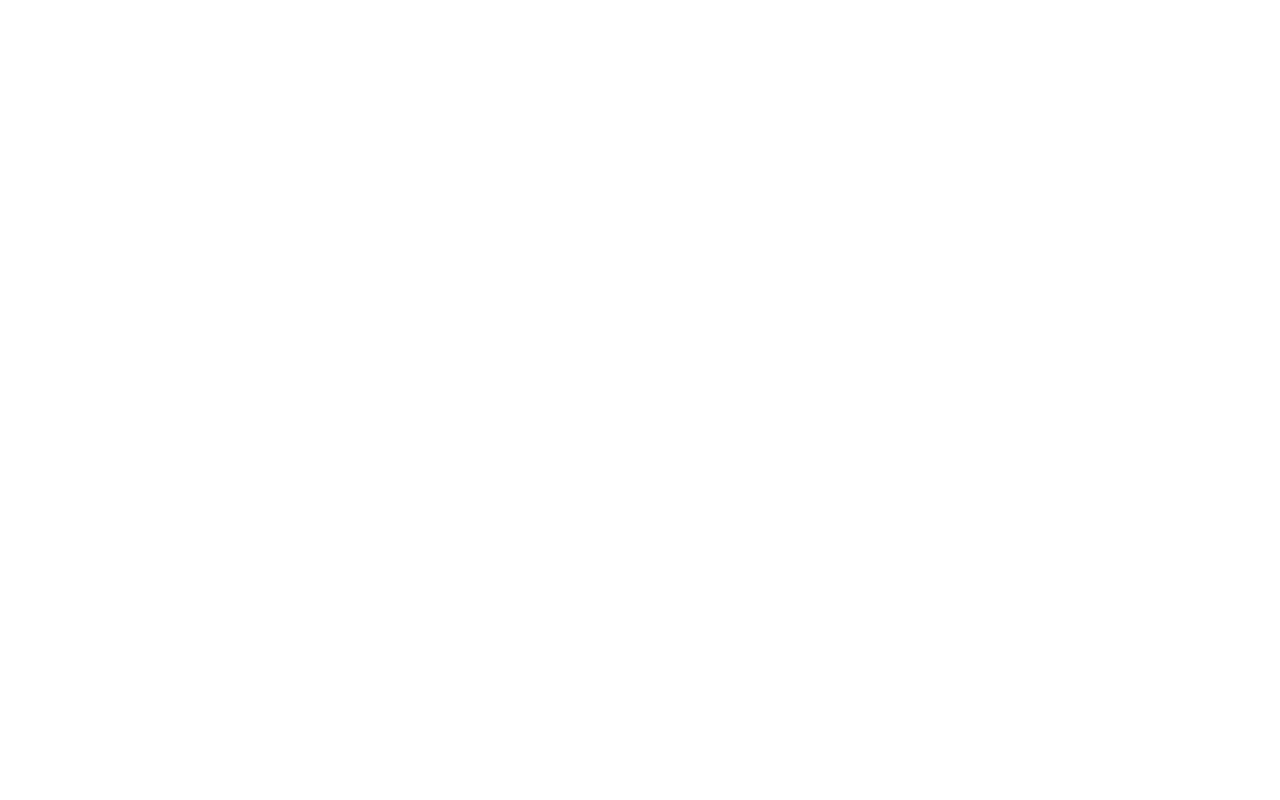
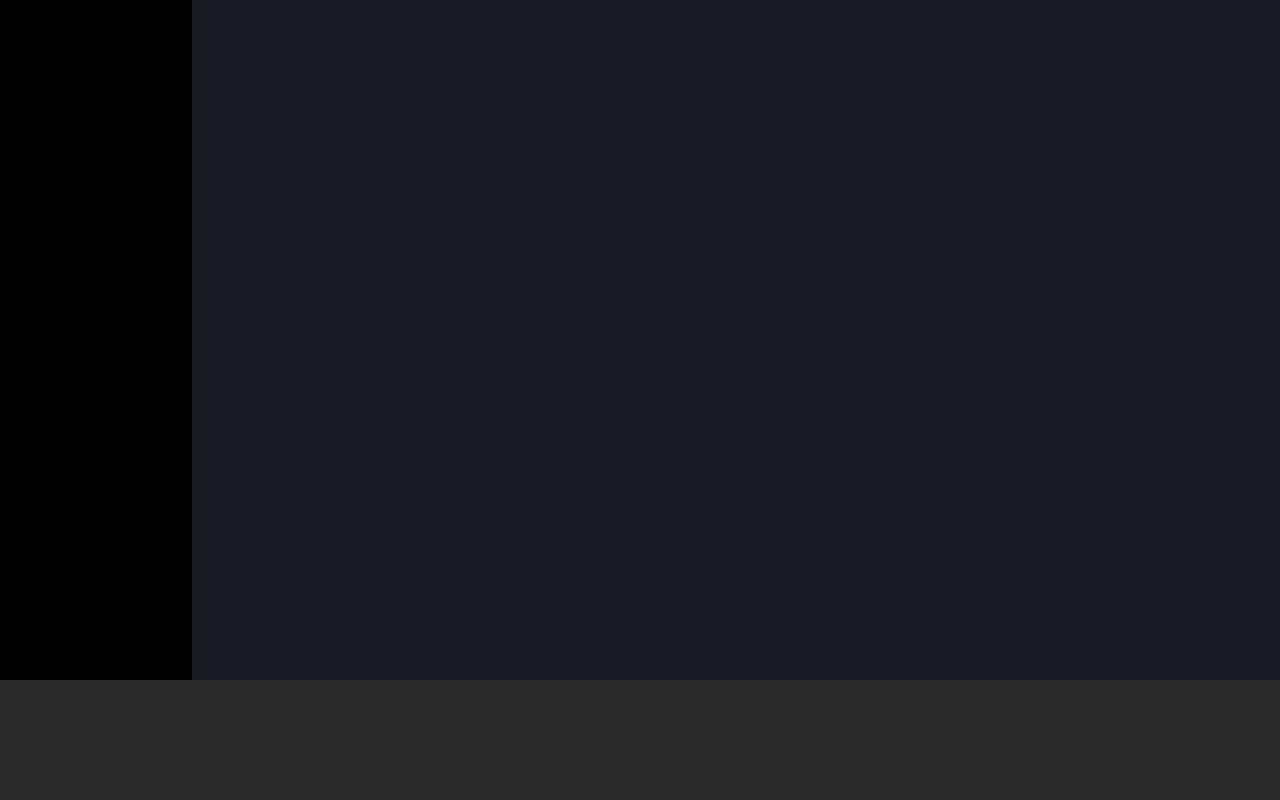
Before and after one commit to sciug/html-css-spotifyweb, a plain HTML site: page index.html in a window 1280 px wide. Drawn offline with Linux system fonts and the light colour scheme.

Commit message:
create basic structure

```diff
--- a/index.html
+++ b/index.html
@@ -13,6 +13,26 @@
 
 </head>
 <body>
+    <div class="body_container">
+        <main id="site_main" class="main_content">
+
+            <div class="main_content_wrapper flex">
+
+
+                <aside class="sidebar">
+
+                </aside>
+
+                <div class="content"></div>
+
+
+            </div>
+
+
+
+        </main>
+        <footer id="site_footer" class="footer_content"></footer>
+    </div>
 
 </body>
 </html>
--- a/style.css
+++ b/style.css
@@ -3,3 +3,49 @@
     padding:0;
     box-sizing: border-box;
 }
+
+
+
+
+
+.flex{
+    display: flex;
+}
+
+
+.body_container{
+    width:100%;
+    height: 100vh;
+    background: teal;
+}
+
+.main_content{
+    height:85vh;
+    width:100%;
+    background-color:tomato;
+}
+
+.main_content_wrapper{
+    height: 100%;
+    width: 100%;
+}
+
+.sidebar{
+    width:15%;
+    height: 100%;
+    background-color: black;
+}
+
+.content{
+    width: 85%;
+    height: 100%;
+    background-color: #141922;
+}
+
+
+
+.footer_content{
+    height: 15vh;
+    width: 100%;
+    background-color: #282828;
+}
```
